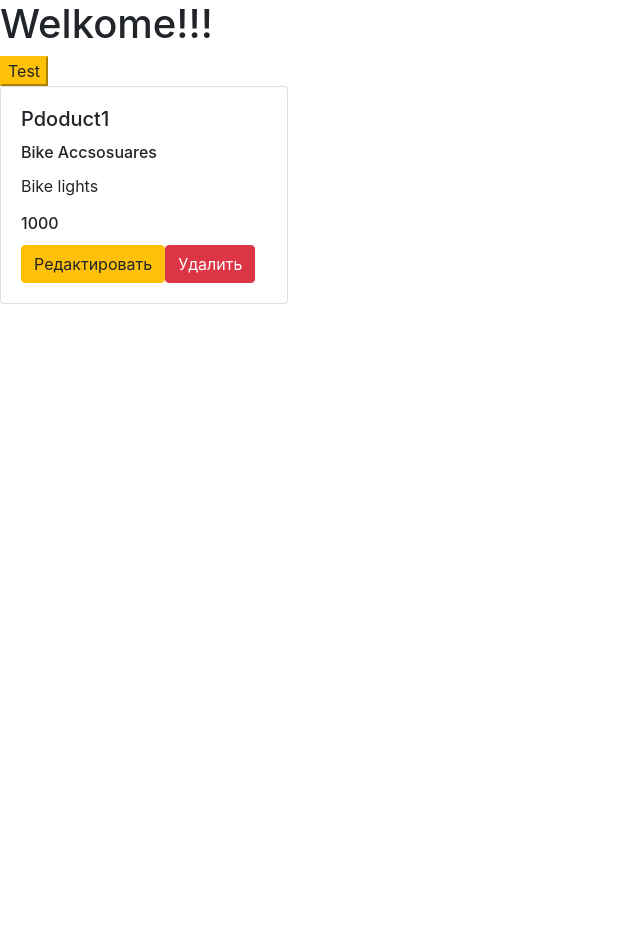
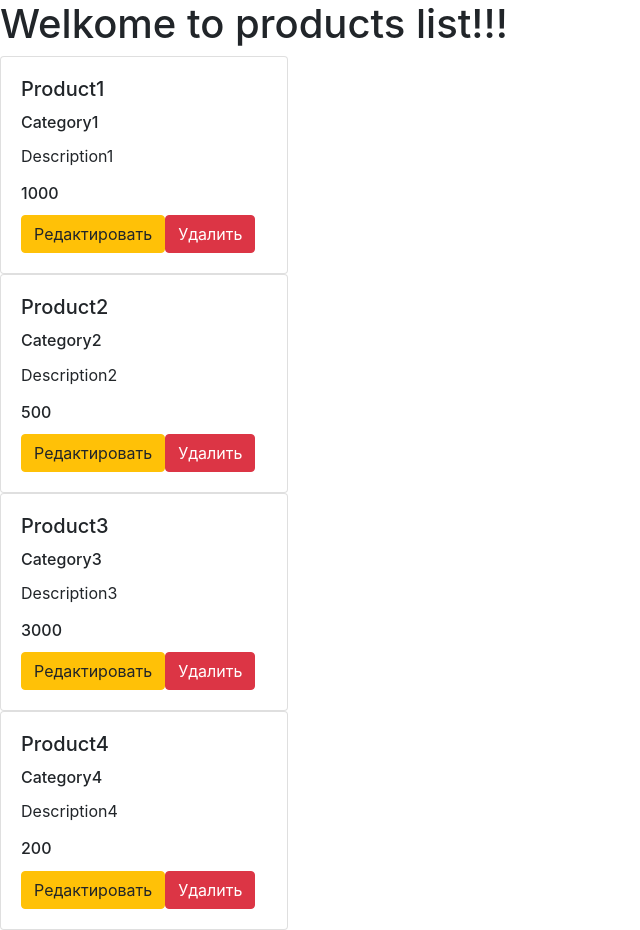
Before and after one commit to MaksKrasn/AngularHT-2_ProductsList, an Angular app: page / in a window 1280 px wide. Shown: the whole page, without its empty margins (0-640 px from the left). Before the commit the page ends 800 px from the top, so only its background shows below. Built offline with nearby package versions, Linux system fonts and the light colour scheme.

Commit message:
Event remove is OK

```diff
--- a/src/app/components/app.component.html
+++ b/src/app/components/app.component.html
@@ -1,3 +1,2 @@
-<h1>Welkome!!!</h1>
-<button class="btn-warning" (click) = "removeProduct($event)">Test</button>
-<product [product] = "product" (removeEvent)="removeProduct($event)" (editEvent)="editProduct($event)" ></product>
+<h1>Welkome to produсts list!!!</h1>
+<product *ngFor = "let prod of products" [product] = "prod" (removeEvent)="removeProduct($event)" (editEvent)="editProduct($event)" ></product>
--- a/src/app/components/app.component.ts
+++ b/src/app/components/app.component.ts
@@ -9,10 +9,19 @@ import { Product } from '../models/product';
 export class AppComponent {
   title = 'product-list';
 
-  product: Product= new Product(1,'Pdoduct1','Bike Accsosuares',1000,'Bike lights');
+  products: Product[] = [];
+
+  constructor(){
+    this.products.push(new Product(1, 'Product1', 'Category1', 1000, 'Description1'));
+    this.products.push(new Product(2, 'Product2', 'Category2', 500, 'Description2'));
+    this.products.push(new Product(3, 'Product3', 'Category3', 3000, 'Description3'));
+    this.products.push(new Product(4, 'Product4', 'Category4', 200, 'Description4'));
+  }
 
   removeProduct(id: number) {
     console.log('Remove: ' + id);
+    let idx  = this.products.findIndex(prod => prod.id == id);
+    this.products.splice(idx, 1);
   }
 
   editProduct(id: number) {
```
